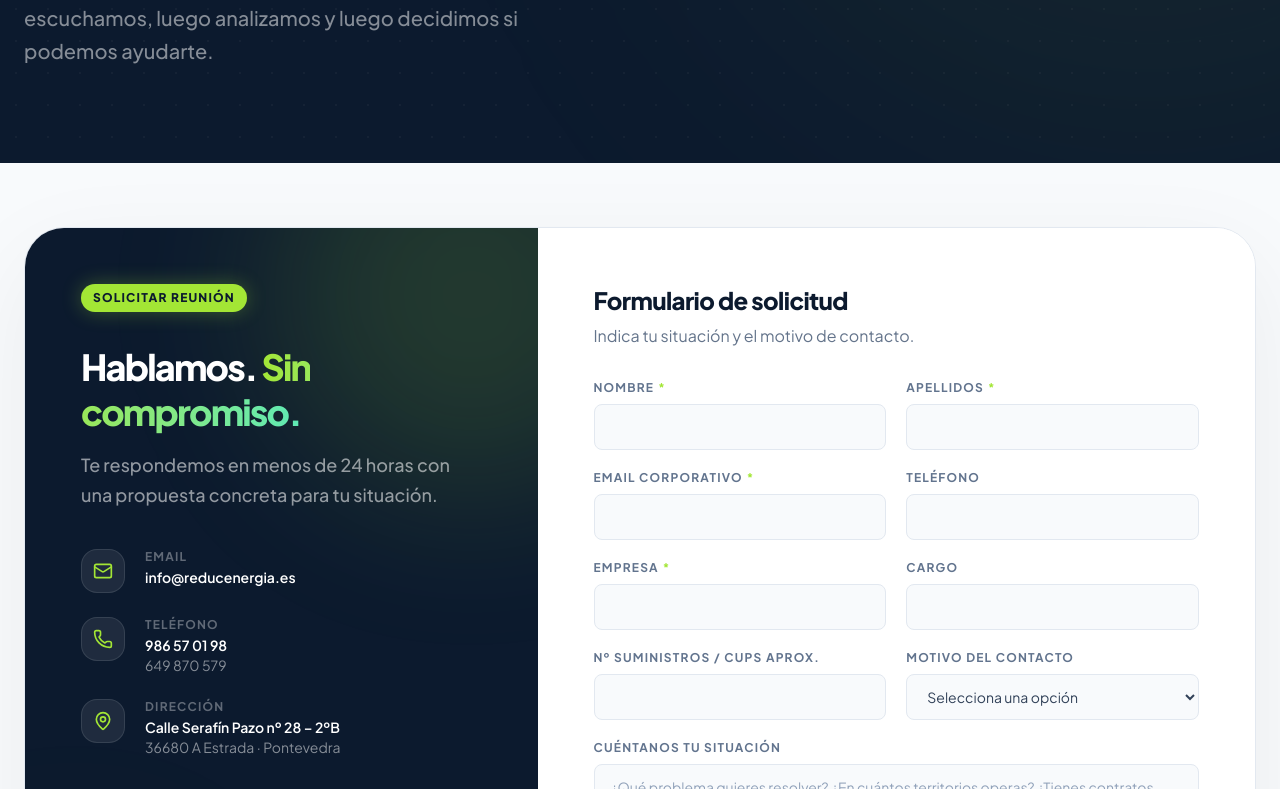
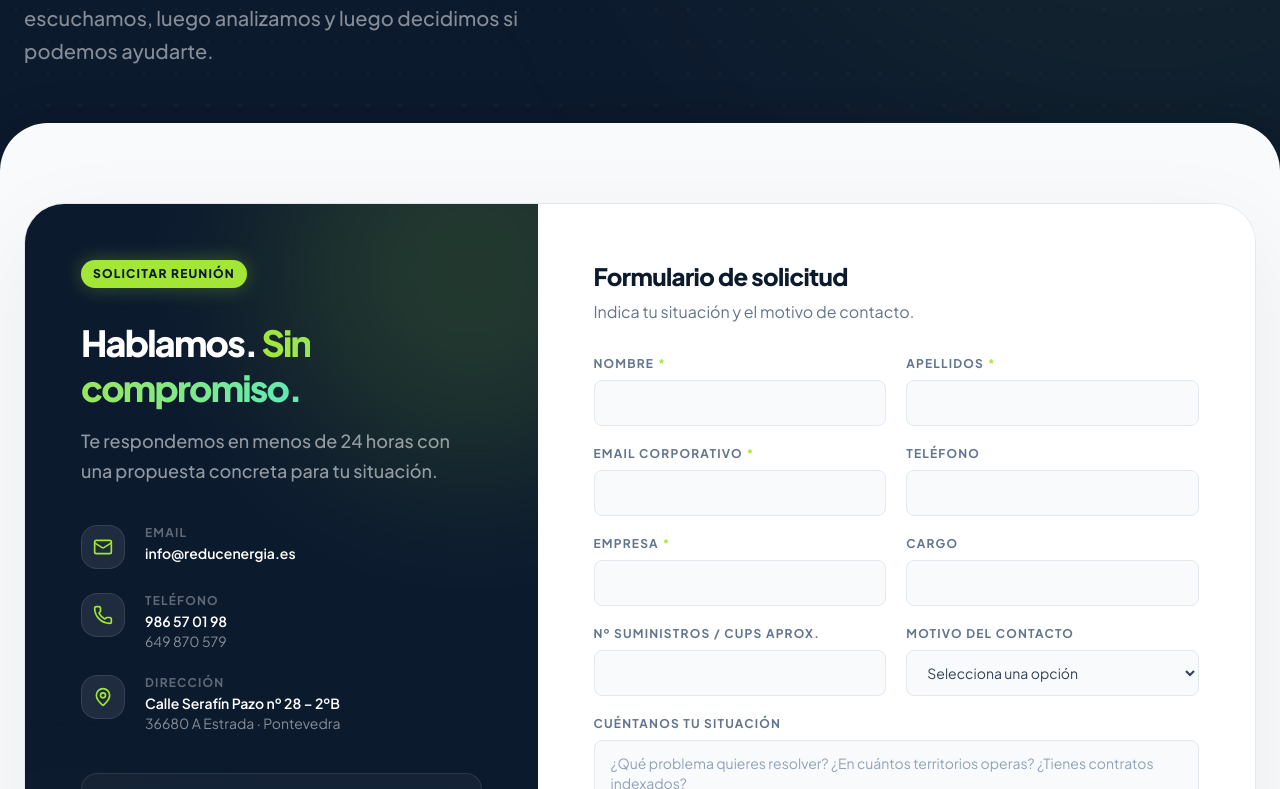
Before and after one commit to carlotalopezcarracedo/reduce, a React (Vite) app: page /contacto in a window 1280 px wide. Shown: the part 531-1320 px from the top of the page. Built offline with nearby package versions, Linux system fonts and the light colour scheme.

Commit message:
cambios header 2

```diff
--- a/src/pages/Contact.tsx
+++ b/src/pages/Contact.tsx
@@ -73,8 +73,8 @@ export function Contact() {
       </section>
 
       {/* Main content: dark left + form right */}
-      <section className="bg-brand-light py-0 px-0">
-        <div className="max-w-7xl mx-auto px-6 py-16">
+      <section className="relative z-10 -mt-10 rounded-t-[3rem] bg-brand-light py-0 px-0 shadow-[0_-2px_40px_rgba(0,0,0,0.18)]">
+        <div className="max-w-7xl mx-auto px-6 pt-20 pb-16">
           <div className="bg-white rounded-[2.5rem] shadow-[0_30px_100px_rgba(0,0,0,0.06)] border border-border overflow-hidden flex flex-col lg:flex-row">
 
             {/* Left dark panel */}
--- a/src/pages/Home.tsx
+++ b/src/pages/Home.tsx
@@ -85,7 +85,7 @@ export function Home() {
       </section>
 
       {/* ── POSICIONAMIENTO ───────────────────────────────────────────────── */}
-      <section className="py-14 px-6 bg-white border-b border-border">
+      <section className="relative z-10 -mt-10 rounded-t-[3rem] pt-24 pb-14 px-6 bg-white shadow-[0_-2px_40px_rgba(0,0,0,0.18)]">
         <div className="max-w-3xl mx-auto text-center">
           <p className="text-2xl lg:text-3xl font-bold text-brand-dark leading-snug">
             Somos una capa técnica independiente entre la energía y la operación del cliente.
--- a/src/pages/Sectors.tsx
+++ b/src/pages/Sectors.tsx
@@ -66,7 +66,7 @@ export function Sectors() {
       </section>
 
       {/* Statement */}
-      <section className="py-14 px-6 bg-white border-b border-border">
+      <section className="relative z-10 -mt-10 rounded-t-[3rem] pt-24 pb-14 px-6 bg-white shadow-[0_-2px_40px_rgba(0,0,0,0.18)]">
         <div className="max-w-3xl mx-auto text-center">
           <p className="text-2xl lg:text-3xl font-bold text-brand-dark leading-snug">
             El problema no es el precio de la energía. Es controlar, auditar y operar cientos de suministros sin perder el hilo.
--- a/src/pages/Technology.tsx
+++ b/src/pages/Technology.tsx
@@ -95,7 +95,7 @@ export function Technology() {
       </section>
 
       {/* Statement */}
-      <section className="py-14 px-6 bg-white border-b border-border">
+      <section className="relative z-10 -mt-10 rounded-t-[3rem] pt-24 pb-14 px-6 bg-white shadow-[0_-2px_40px_rgba(0,0,0,0.18)]">
         <div className="max-w-3xl mx-auto">
           <div className="border-l-4 border-brand-green pl-8">
             <p className="text-2xl lg:text-3xl font-bold text-brand-dark leading-snug">
--- a/src/pages/layers/LayersIndex.tsx
+++ b/src/pages/layers/LayersIndex.tsx
@@ -61,7 +61,7 @@ export function LayersIndex() {
       </section>
 
       {/* Statement */}
-      <section className="py-14 px-6 bg-white border-b border-border">
+      <section className="relative z-10 -mt-10 rounded-t-[3rem] pt-24 pb-14 px-6 bg-white shadow-[0_-2px_40px_rgba(0,0,0,0.18)]">
         <div className="max-w-3xl mx-auto text-center">
           <p className="text-2xl lg:text-3xl font-bold text-brand-dark leading-snug">
             La energía no se gestiona solo comprando mejor. Se controla, se audita, se opera y se hace trazable.
--- a/src/pages/products/ProductsIndex.tsx
+++ b/src/pages/products/ProductsIndex.tsx
@@ -59,7 +59,7 @@ export function ProductsIndex() {
       </section>
 
       {/* Products */}
-      <section className="py-24 px-6 bg-brand-light">
+      <section className="relative z-10 -mt-10 rounded-t-[3rem] pt-[8.5rem] pb-24 px-6 bg-brand-light shadow-[0_-2px_40px_rgba(0,0,0,0.18)]">
         <div className="max-w-7xl mx-auto grid lg:grid-cols-2 gap-5">
           {PRODUCTS.map((p, i) => (
             <Link
```
